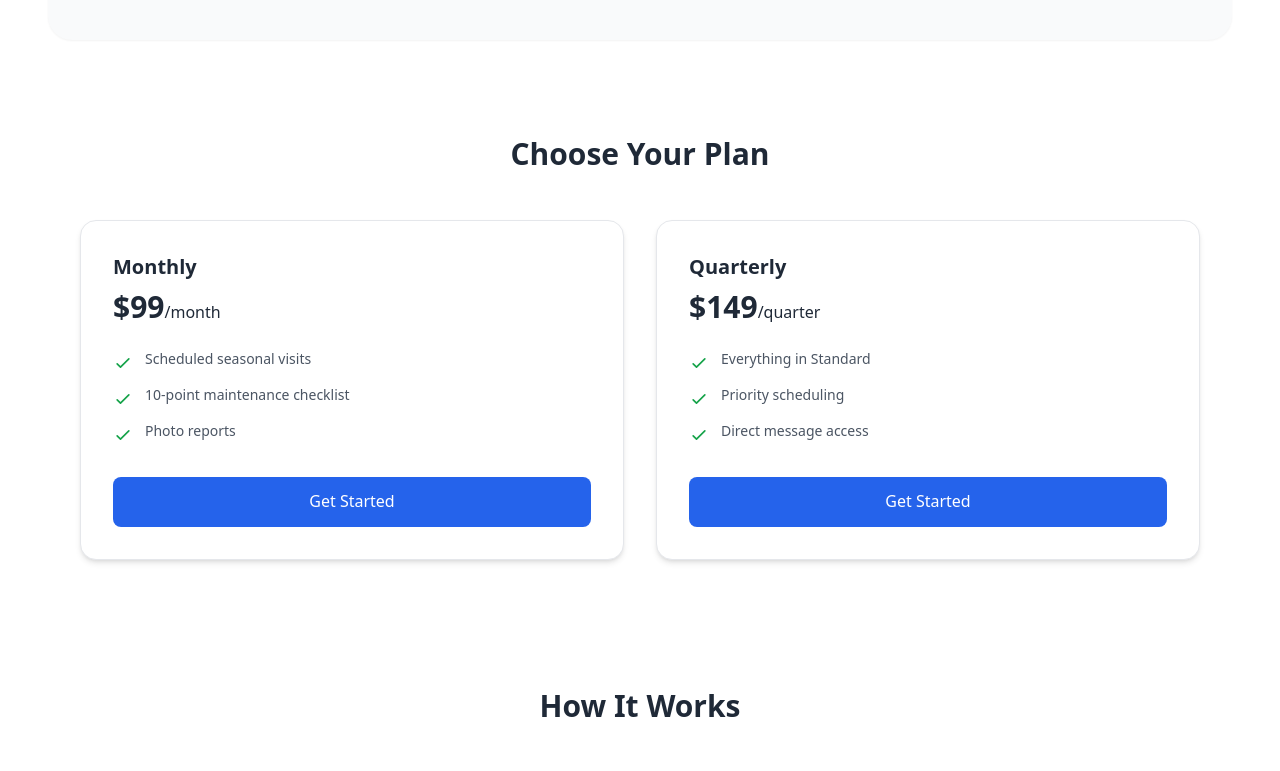
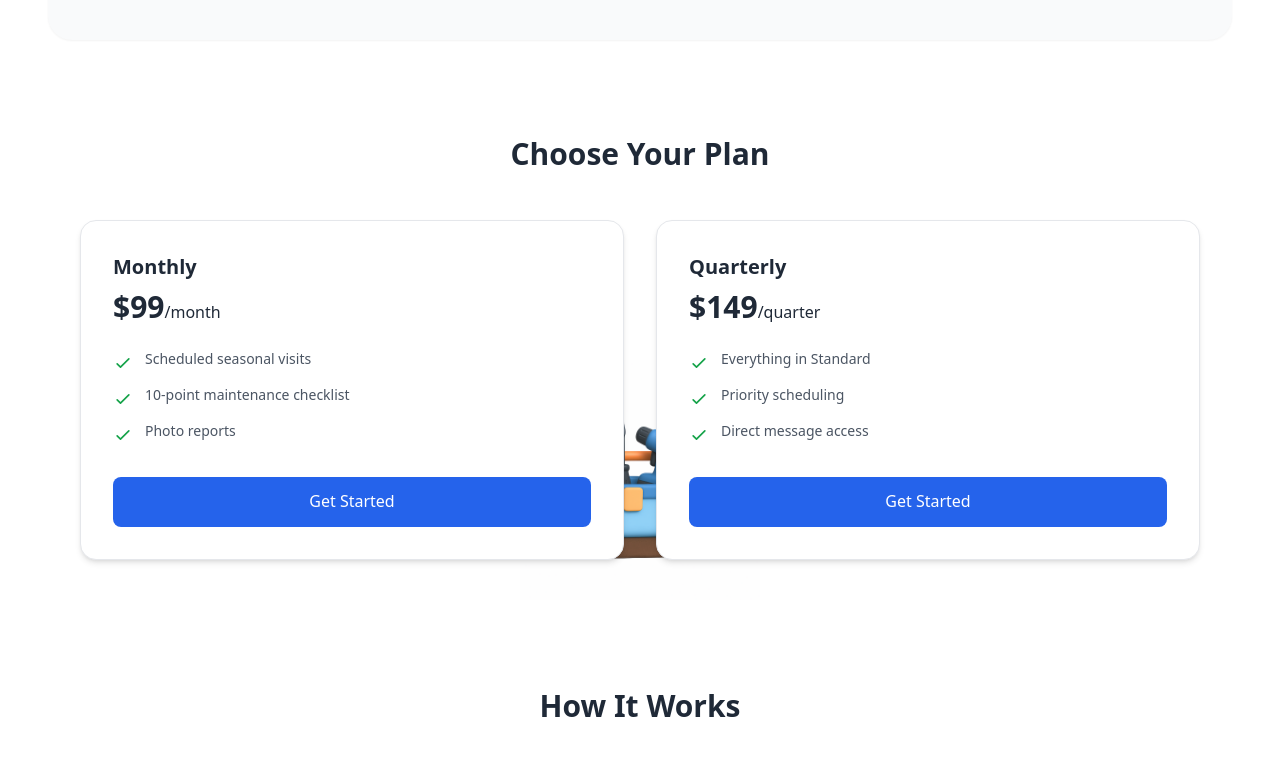
Before and after one commit to nickalodian-upkept/upkept-homepage, a Next.js app: page / in a window 1280 px wide. Shown: the part 605-1376 px from the top of the page. Built offline with nearby package versions, Linux system fonts and the light colour scheme.

Commit message:
Add decorative toolbox illustration to pricing section

```diff
--- a/pages/index.js
+++ b/pages/index.js
@@ -88,10 +88,20 @@ export default function Home() {
 </section>
 
 {/* Pricing Plans */}
-<section className="mt-24 max-w-6xl mx-auto px-4">
-  <h3 className="text-3xl font-bold text-center mb-12">Choose Your Plan</h3>
-  <div className="grid grid-cols-1 md:grid-cols-2 gap-8">
+<section className="relative mt-24 max-w-6xl mx-auto px-4">
+  {/* Background Illustration */}
+  <img
+    src="/pricing-illustration.png" // Make sure this path matches your file name
+    alt="Toolbox and ladder illustration"
+    className="absolute -bottom-10 left-1/2 transform -translate-x-1/2 w-[240px] opacity-90 pointer-events-none z-0"
+    aria-hidden="true"
+  />
 
+  {/* Section Title */}
+  <h3 className="text-3xl font-bold text-center mb-12 relative z-10">Choose Your Plan</h3>
+
+  {/* Pricing Cards */}
+  <div className="grid grid-cols-1 md:grid-cols-2 gap-8 relative z-10">
     {/* Monthly Plan */}
     <div className="bg-white rounded-2xl border border-gray-200 p-8 shadow-md flex flex-col justify-between">
       <div>
@@ -157,7 +167,6 @@ export default function Home() {
         Get Started
       </button>
     </div>
-
   </div>
 </section>
 
```
Also changed, not shown: public/pricing-illustration.png (added).
